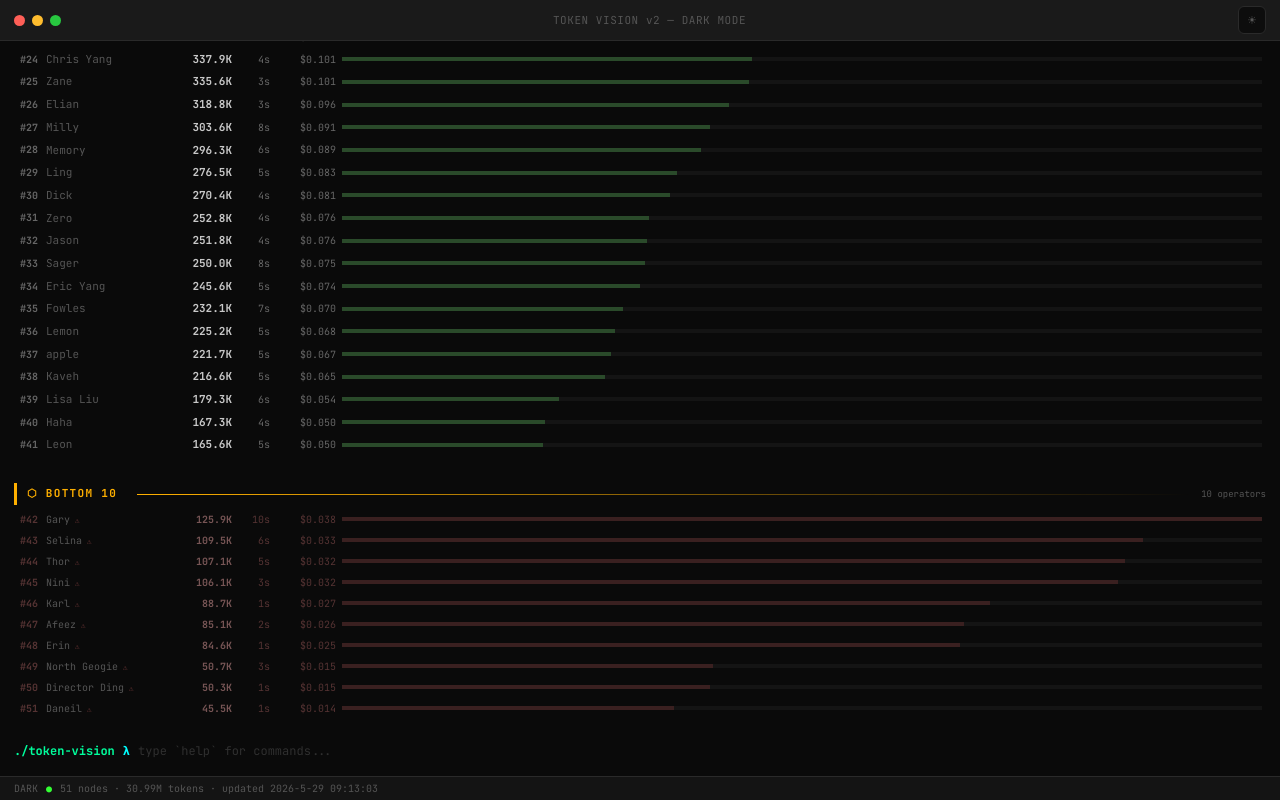
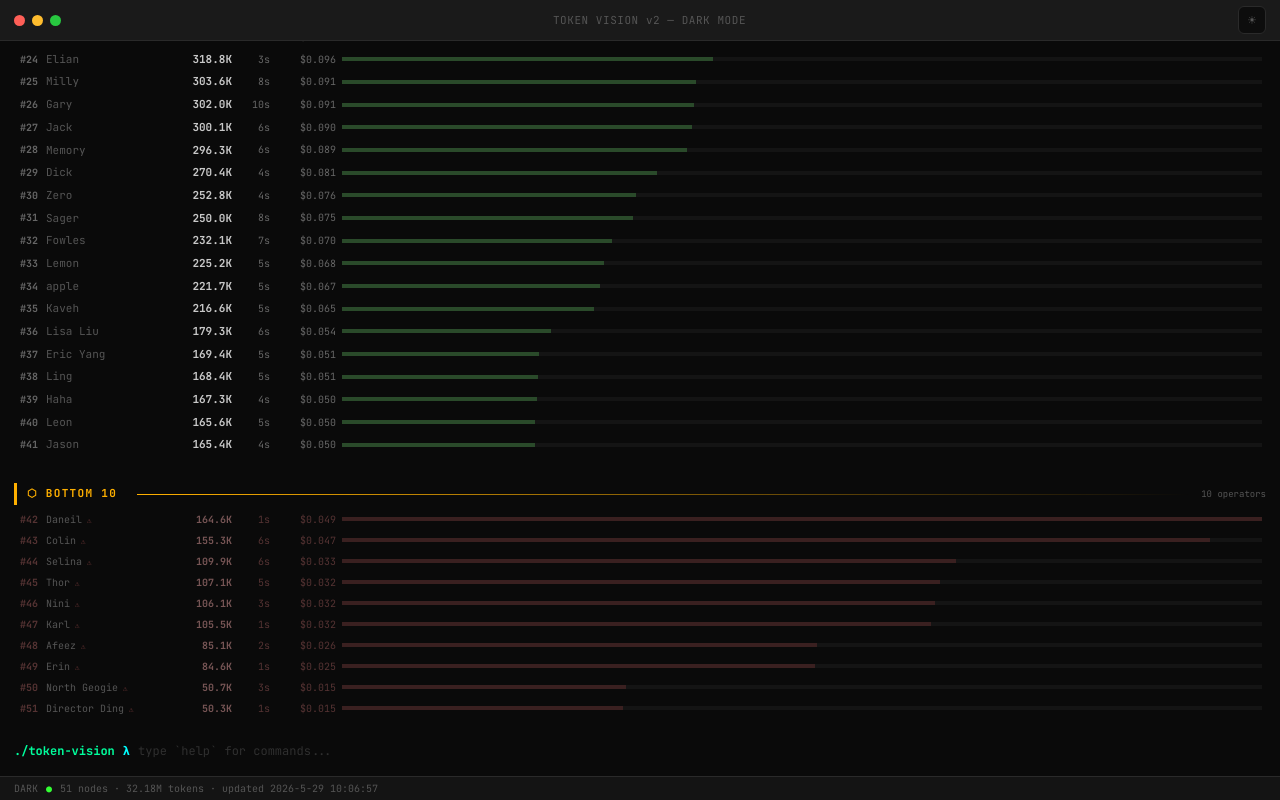
Before and after one commit to gengxiankun/token-vision, a Next.js app: page /token-vision/ in a window 1280 px wide. Built offline with nearby package versions, Linux system fonts and the light colour scheme.

Commit message:
chore: sync daily-optimize-report data to token-vision

```diff
--- a/public/data/data.json
+++ b/public/data/data.json
@@ -1,179 +1,179 @@
 {
-  "updatedAt": "2026-05-29T09:13:03.000Z",
+  "updatedAt": "2026-05-29T10:06:57.000Z",
   "dataSource": "daily-optimize-report",
   "stats": {
     "totalPeople": 51,
-    "totalTokens": 30987906,
-    "totalCost": 9.296372,
-    "totalSessions": 744,
-    "avgTokensPerPerson": 607606,
-    "avgCostPerPerson": 0.182282,
-    "avgSessionsPerPerson": 14.6
+    "totalTokens": 32178817,
+    "totalCost": 9.653645,
+    "totalSessions": 762,
+    "avgTokensPerPerson": 630957,
+    "avgCostPerPerson": 0.189287,
+    "avgSessionsPerPerson": 14.9
   },
   "top5": [
     {
       "rank": 1,
       "name": "Laura",
-      "totalTokens": 7540263,
-      "cost": 2.262079,
-      "sessions": 151,
-      "sources": 16,
-      "updatedAt": "2026-05-29T09:13:03.000Z"
+      "totalTokens": 7554695,
+      "cost": 2.266408,
+      "sessions": 152,
+      "sources": 17,
+      "updatedAt": "2026-05-29T10:06:57.000Z"
     },
     {
       "rank": 2,
       "name": "卧龙先生 Master.Wolong",
-      "totalTokens": 2641485,
-      "cost": 0.792445,
+      "totalTokens": 2674828,
+      "cost": 0.802448,
       "sessions": 104,
       "sources": 3,
-      "updatedAt": "2026-05-29T09:13:03.000Z"
+      "updatedAt": "2026-05-29T10:06:57.000Z"
     },
     {
       "rank": 3,
-      "name": "Garmin",
-      "totalTokens": 1514542,
-      "cost": 0.454363,
-      "sessions": 40,
-      "sources": 3,
-      "updatedAt": "2026-05-29T09:13:03.000Z"
+      "name": "Chelsa",
+      "totalTokens": 1764188,
+      "cost": 0.529256,
+      "sessions": 29,
+      "sources": 4,
+      "updatedAt": "2026-05-29T10:06:57.000Z"
     },
     {
       "rank": 4,
-      "name": "Elias Voss",
-      "totalTokens": 1292384,
-      "cost": 0.387715,
-      "sessions": 21,
-      "sources": 7,
-      "updatedAt": "2026-05-29T09:13:03.000Z"
+      "name": "Garmin",
+      "totalTokens": 1621953,
+      "cost": 0.486586,
+      "sessions": 40,
+      "sources": 3,
+      "updatedAt": "2026-05-29T10:06:57.000Z"
     },
     {
       "rank": 5,
-      "name": "Begger",
-      "totalTokens": 1238166,
-      "cost": 0.37145,
-      "sessions": 34,
-      "sources": 13,
-      "updatedAt": "2026-05-29T09:13:03.000Z"
+      "name": "Elias Voss",
+      "totalTokens": 1310399,
+      "cost": 0.39312,
+      "sessions": 22,
+      "sources": 8,
+      "updatedAt": "2026-05-29T10:06:57.000Z"
     }
   ],
   "ranking": [
     {
       "rank": 1,
       "name": "Laura",
-      "totalTokens": 7540263,
-      "cost": 2.262079,
-      "sessions": 151,
-      "sources": 16,
-      "updatedAt": "2026-05-29T09:13:03.000Z"
+      "totalTokens": 7554695,
+      "cost": 2.266408,
+      "sessions": 152,
+      "sources": 17,
+      "updatedAt": "2026-05-29T10:06:57.000Z"
     },
     {
       "rank": 2,
       "name": "卧龙先生 Master.Wolong",
-      "totalTokens": 2641485,
-      "cost": 0.792445,
+      "totalTokens": 2674828,
+      "cost": 0.802448,
       "sessions": 104,
       "sources": 3,
-      "updatedAt": "2026-05-29T09:13:03.000Z"
+      "updatedAt": "2026-05-29T10:06:57.000Z"
     },
     {
       "rank": 3,
-      "name": "Garmin",
-      "totalTokens": 1514542,
-      "cost": 0.454363,
-      "sessions": 40,
-      "sources": 3,
-      "updatedAt": "2026-05-29T09:13:03.000Z"
+      "name": "Chelsa",
+      "totalTokens": 1764188,
+      "cost": 0.529256,
+      "sessions": 29,
+      "sources": 4,
+      "updatedAt": "2026-05-29T10:06:57.000Z"
     },
     {
       "rank": 4,
-      "name": "Elias Voss",
-      "totalTokens": 1292384,
-      "cost": 0.387715,
-      "sessions": 21,
-      "sources": 7,
-      "updatedAt": "2026-05-29T09:13:03.000Z"
+      "name": "Garmin",
+      "totalTokens": 1621953,
+      "cost": 0.486586,
+      "sessions": 40,
+      "sources": 3,
+      "updatedAt": "2026-05-29T10:06:57.000Z"
     },
     {
       "rank": 5,
+      "name": "Elias Voss",
+      "totalTokens": 1310399,
+      "cost": 0.39312,
+      "sessions": 22,
+      "sources": 8,
+      "updatedAt": "2026-05-29T10:06:57.000Z"
+    },
+    {
+      "rank": 6,
       "name": "Begger",
       "totalTokens": 1238166,
       "cost": 0.37145,
       "sessions": 34,
       "sources": 13,
-      "updatedAt": "2026-05-29T09:13:03.000Z"
+      "updatedAt": "2026-05-29T10:06:57.000Z"
     },
     {
-      "rank": 6,
+      "rank": 7,
       "name": "49276",
       "totalTokens": 1173923,
       "cost": 0.352177,
       "sessions": 22,
       "sources": 6,
-      "updatedAt": "2026-05-29T09:13:03.000Z"
+      "updatedAt": "2026-05-29T10:06:57.000Z"
     },
     {
-      "rank": 7,
+      "rank": 8,
       "name": "CW",
       "totalTokens": 1122301,
       "cost": 0.33669,
       "sessions": 31,
       "sources": 4,
-      "updatedAt": "2026-05-29T09:13:03.000Z"
-    },
-    {
-      "rank": 8,
-      "name": "Chacha",
-      "totalTokens": 1032582,
-      "cost": 0.309775,
-      "sessions": 21,
-      "sources": 2,
-      "updatedAt": "2026-05-29T09:13:03.000Z"
+      "updatedAt": "2026-05-29T10:06:57.000Z"
     },
     {
       "rank": 9,
-      "name": "Arlo",
-      "totalTokens": 924362,
-      "cost": 0.277309,
-      "sessions": 33,
-      "sources": 19,
-      "updatedAt": "2026-05-29T09:13:03.000Z"
+      "name": "Chacha",
+      "totalTokens": 1073426,
+      "cost": 0.322028,
+      "sessions": 22,
+      "sources": 2,
+      "updatedAt": "2026-05-29T10:06:57.000Z"
     },
     {
       "rank": 10,
-      "name": "Sony",
-      "totalTokens": 807702,
-      "cost": 0.242311,
-      "sessions": 18,
-      "sources": 3,
-      "updatedAt": "2026-05-29T09:13:03.000Z"
+      "name": "Arlo",
+      "totalTokens": 963284,
+      "cost": 0.288985,
+      "sessions": 35,
+      "sources": 20,
+      "updatedAt": "2026-05-29T10:06:57.000Z"
     },
     {
       "rank": 11,
+      "name": "Sony",
+      "totalTokens": 789949,
+      "cost": 0.236985,
+      "sessions": 18,
+      "sources": 3,
+      "updatedAt": "2026-05-29T10:06:57.000Z"
+    },
+    {
+      "rank": 12,
       "name": "Yeti",
       "totalTokens": 758684,
       "cost": 0.227605,
       "sessions": 14,
       "sources": 2,
-      "updatedAt": "2026-05-29T09:13:03.000Z"
+      "updatedAt": "2026-05-29T10:06:57.000Z"
     },
     {
-      "rank": 12,
+      "rank": 13,
       "name": "Tom",
       "totalTokens": 636023,
       "cost": 0.190807,
       "sessions": 10,
       "sources": 1,
-      "updatedAt": "2026-05-29T09:13:03.000Z"
-    },
-    {
-      "rank": 13,
-      "name": "Chelsa",
-      "totalTokens": 560608,
-      "cost": 0.168182,
-      "sessions": 17,
-      "sources": 4,
-      "updatedAt": "2026-05-29T09:13:03.000Z"
+      "updatedAt": "2026-05-29T10:06:57.000Z"
     },
     {
       "rank": 14,
@@ -182,16 +182,16 @@
       "cost": 0.156746,
       "sessions": 11,
       "sources": 3,
-      "updatedAt": "2026-05-29T09:13:03.000Z"
+      "updatedAt": "2026-05-29T10:06:57.000Z"
     },
     {
       "rank": 15,
       "name": "Stuart",
-      "totalTokens": 485123,
-      "cost": 0.145537,
+      "totalTokens": 477934,
+      "cost": 0.14338,
       "sessions": 10,
       "sources": 1,
-      "updatedAt": "2026-05-29T09:13:03.000Z"
+      "updatedAt": "2026-05-29T10:06:57.000Z"
     },
     {
       "rank": 16,
@@ -200,7 +200,7 @@
       "cost": 0.135,
       "sessions": 12,
       "sources": 2,
-      "updatedAt": "2026-05-29T09:13:03.000Z"
+      "updatedAt": "2026-05-29T10:06:57.000Z"
     },
     {
       "rank": 17,
@@ -209,7 +209,7 @@
       "cost": 0.134804,
       "sessions": 15,
       "sources": 3,
-      "updatedAt": "2026-05-29T09:13:03.000Z"
+      "updatedAt": "2026-05-29T10:06:57.000Z"
     },
     {
       "rank": 18,
@@ -218,88 +218,88 @@
       "cost": 0.134351,
       "sessions": 11,
       "sources": 4,
-      "updatedAt": "2026-05-29T09:13:03.000Z"
+      "updatedAt": "2026-05-29T10:06:57.000Z"
     },
     {
       "rank": 19,
-      "name": "Jack",
-      "totalTokens": 428769,
-      "cost": 0.128631,
-      "sessions": 6,
+      "name": "Seven",
+      "totalTokens": 437853,
+      "cost": 0.131356,
+      "sessions": 13,
       "sources": 1,
-      "updatedAt": "2026-05-29T09:13:03.000Z"
+      "updatedAt": "2026-05-29T10:06:57.000Z"
     },
     {
       "rank": 20,
-      "name": "Seven",
-      "totalTokens": 418341,
-      "cost": 0.125502,
-      "sessions": 13,
-      "sources": 1,
-      "updatedAt": "2026-05-29T09:13:03.000Z"
+      "name": "Quentin",
+      "totalTokens": 420101,
+      "cost": 0.12603,
+      "sessions": 17,
+      "sources": 11,
+      "updatedAt": "2026-05-29T10:06:57.000Z"
     },
     {
       "rank": 21,
-      "name": "Quentin",
-      "totalTokens": 401650,
-      "cost": 0.120495,
-      "sessions": 16,
-      "sources": 10,
-      "updatedAt": "2026-05-29T09:13:03.000Z"
-    },
-    {
-      "rank": 22,
       "name": "Jiang",
       "totalTokens": 393613,
       "cost": 0.118084,
       "sessions": 4,
       "sources": 3,
-      "updatedAt": "2026-05-29T09:13:03.000Z"
+      "updatedAt": "2026-05-29T10:06:57.000Z"
     },
     {
-      "rank": 23,
-      "name": "Colin",
-      "totalTokens": 347061,
-      "cost": 0.104118,
-      "sessions": 6,
-      "sources": 2,
-      "updatedAt": "2026-05-29T09:13:03.000Z"
-    },
-    {
-      "rank": 24,
+      "rank": 22,
       "name": "Chris Yang",
       "totalTokens": 337913,
       "cost": 0.101374,
       "sessions": 4,
       "sources": 1,
-      "updatedAt": "2026-05-29T09:13:03.000Z"
+      "updatedAt": "2026-05-29T10:06:57.000Z"
     },
     {
-      "rank": 25,
+      "rank": 23,
       "name": "Zane",
       "totalTokens": 335561,
       "cost": 0.100668,
       "sessions": 3,
       "sources": 2,
-      "updatedAt": "2026-05-29T09:13:03.000Z"
+      "updatedAt": "2026-05-29T10:06:57.000Z"
     },
     {
-      "rank": 26,
+      "rank": 24,
       "name": "Elian",
       "totalTokens": 318762,
       "cost": 0.095629,
       "sessions": 3,
       "sources": 1,
-      "updatedAt": "2026-05-29T09:13:03.000Z"
+      "updatedAt": "2026-05-29T10:06:57.000Z"
     },
     {
-      "rank": 27,
+      "rank": 25,
       "name": "Milly",
       "totalTokens": 303638,
       "cost": 0.091091,
       "sessions": 8,
       "sources": 2,
-      "updatedAt": "2026-05-29T09:13:03.000Z"
+      "updatedAt": "2026-05-29T10:06:57.000Z"
+    },
+    {
+      "rank": 26,
+      "name": "Gary",
+      "totalTokens": 301970,
+      "cost": 0.090591,
+      "sessions": 10,
+      "sources": 1,
+      "updatedAt": "2026-05-29T10:06:57.000Z"
+    },
+    {
+      "rank": 27,
+      "name": "Jack",
+      "totalTokens": 300123,
+      "cost": 0.090037,
+      "sessions": 6,
+      "sources": 1,
+      "updatedAt": "2026-05-29T10:06:57.000Z"
     },
     {
       "rank": 28,
@@ -308,214 +308,214 @@
       "cost": 0.088902,
       "sessions": 6,
       "sources": 1,
-      "updatedAt": "2026-05-29T09:13:03.000Z"
+      "updatedAt": "2026-05-29T10:06:57.000Z"
     },
     {
       "rank": 29,
-      "name": "Ling",
-      "totalTokens": 276500,
-      "cost": 0.08295,
-      "sessions": 5,
-      "sources": 2,
-      "updatedAt": "2026-05-29T09:13:03.000Z"
-    },
-    {
-      "rank": 30,
       "name": "Dick",
       "totalTokens": 270381,
       "cost": 0.081114,
       "sessions": 4,
       "sources": 2,
-      "updatedAt": "2026-05-29T09:13:03.000Z"
+      "updatedAt": "2026-05-29T10:06:57.000Z"
     },
     {
-      "rank": 31,
+      "rank": 30,
       "name": "Zero",
       "totalTokens": 252775,
       "cost": 0.075832,
       "sessions": 4,
       "sources": 1,
-      "updatedAt": "2026-05-29T09:13:03.000Z"
+      "updatedAt": "2026-05-29T10:06:57.000Z"
     },
     {
-      "rank": 32,
-      "name": "Jason",
-      "totalTokens": 251751,
-      "cost": 0.075525,
-      "sessions": 4,
-      "sources": 1,
-      "updatedAt": "2026-05-29T09:13:03.000Z"
-    },
-    {
-      "rank": 33,
+      "rank": 31,
       "name": "Sager",
       "totalTokens": 250000,
       "cost": 0.075,
       "sessions": 8,
       "sources": 1,
-      "updatedAt": "2026-05-29T09:13:03.000Z"
+      "updatedAt": "2026-05-29T10:06:57.000Z"
     },
     {
-      "rank": 34,
-      "name": "Eric Yang",
-      "totalTokens": 245635,
-      "cost": 0.07369,
-      "sessions": 5,
-      "sources": 3,
-      "updatedAt": "2026-05-29T09:13:03.000Z"
-    },
-    {
-      "rank": 35,
+      "rank": 32,
       "name": "Fowles",
       "totalTokens": 232137,
       "cost": 0.069641,
       "sessions": 7,
       "sources": 1,
-      "updatedAt": "2026-05-29T09:13:03.000Z"
+      "updatedAt": "2026-05-29T10:06:57.000Z"
     },
     {
-      "rank": 36,
+      "rank": 33,
       "name": "Lemon",
       "totalTokens": 225210,
       "cost": 0.067563,
       "sessions": 5,
       "sources": 2,
-      "updatedAt": "2026-05-29T09:13:03.000Z"
+      "updatedAt": "2026-05-29T10:06:57.000Z"
     },
     {
-      "rank": 37,
+      "rank": 34,
       "name": "apple",
       "totalTokens": 221722,
       "cost": 0.066517,
       "sessions": 5,
       "sources": 2,
-      "updatedAt": "2026-05-29T09:13:03.000Z"
+      "updatedAt": "2026-05-29T10:06:57.000Z"
     },
     {
-      "rank": 38,
+      "rank": 35,
       "name": "Kaveh",
       "totalTokens": 216627,
       "cost": 0.064988,
       "sessions": 5,
       "sources": 1,
-      "updatedAt": "2026-05-29T09:13:03.000Z"
+      "updatedAt": "2026-05-29T10:06:57.000Z"
     },
     {
-      "rank": 39,
+      "rank": 36,
       "name": "Lisa Liu",
       "totalTokens": 179275,
       "cost": 0.053782,
       "sessions": 6,
       "sources": 2,
-      "updatedAt": "2026-05-29T09:13:03.000Z"
+      "updatedAt": "2026-05-29T10:06:57.000Z"
     },
     {
-      "rank": 40,
+      "rank": 37,
+      "name": "Eric Yang",
+      "totalTokens": 169368,
+      "cost": 0.05081,
+      "sessions": 5,
+      "sources": 3,
+      "updatedAt": "2026-05-29T10:06:57.000Z"
+    },
+    {
+      "rank": 38,
+      "name": "Ling",
+      "totalTokens": 168428,
+      "cost": 0.050528,
+      "sessions": 5,
+      "sources": 2,
+      "updatedAt": "2026-05-29T10:06:57.000Z"
+    },
+    {
+      "rank": 39,
       "name": "Haha",
       "totalTokens": 167328,
       "cost": 0.050198,
       "sessions": 4,
       "sources": 1,
-      "updatedAt": "2026-05-29T09:13:03.000Z"
+      "updatedAt": "2026-05-29T10:06:57.000Z"
     },
     {
-      "rank": 41,
+      "rank": 40,
       "name": "Leon",
       "totalTokens": 165601,
       "cost": 0.04968,
       "sessions": 5,
       "sources": 2,
-      "updatedAt": "2026-05-29T09:13:03.000Z"
+      "updatedAt": "2026-05-29T10:06:57.000Z"
+    },
+    {
+      "rank": 41,
+      "name": "Jason",
+      "totalTokens": 165399,
+      "cost": 0.04962,
+      "sessions": 4,
+      "sources": 1,
+      "updatedAt": "2026-05-29T10:06:57.000Z"
     },
     {
       "rank": 42,
-      "name": "Gary",
-      "totalTokens": 125885,
-      "cost": 0.037766,
-      "sessions": 10,
+      "name": "Daneil",
+      "totalTokens": 164631,
+      "cost": 0.049389,
+      "sessions": 1,
       "sources": 1,
-      "updatedAt": "2026-05-29T09:13:03.000Z"
+      "updatedAt": "2026-05-29T10:06:57.000Z"
     },
     {
       "rank": 43,
-      "name": "Selina",
-      "totalTokens": 109546,
-      "cost": 0.032864,
+      "name": "Colin",
+      "totalTokens": 155319,
+      "cost": 0.046596,
       "sessions": 6,
       "sources": 2,
-      "updatedAt": "2026-05-29T09:13:03.000Z"
+      "updatedAt": "2026-05-29T10:06:57.000Z"
     },
     {
       "rank": 44,
+      "name": "Selina",
+      "totalTokens": 109913,
+      "cost": 0.032974,
+      "sessions": 6,
+      "sources": 2,
+      "updatedAt": "2026-05-29T10:06:57.000Z"
+    },
+    {
+      "rank": 45,
       "name": "Thor",
       "totalTokens": 107091,
       "cost": 0.032127,
       "sessions": 5,
       "sources": 2,
-      "updatedAt": "2026-05-29T09:13:03.000Z"
+      "updatedAt": "2026-05-29T10:06:57.000Z"
     },
     {
-      "rank": 45,
+      "rank": 46,
       "name": "Nini",
       "totalTokens": 106120,
       "cost": 0.031836,
       "sessions": 3,
       "sources": 2,
-      "updatedAt": "2026-05-29T09:13:03.000Z"
-    },
-    {
-      "rank": 46,
-      "name": "Karl",
-      "totalTokens": 88698,
-      "cost": 0.026609,
-      "sessions": 1,
-      "sources": 1,
-      "updatedAt": "2026-05-29T09:13:03.000Z"
+      "updatedAt": "2026-05-29T10:06:57.000Z"
     },
     {
       "rank": 47,
+      "name": "Karl",
+      "totalTokens": 105487,
+      "cost": 0.031646,
+      "sessions": 1,
+      "sources": 1,
+      "updatedAt": "2026-05-29T10:06:57.000Z"
+    },
+    {
+      "rank": 48,
       "name": "Afeez",
       "totalTokens": 85088,
       "cost": 0.025526,
       "sessions": 2,
       "sources": 2,
-      "updatedAt": "2026-05-29T09:13:03.000Z"
+      "updatedAt": "2026-05-29T10:06:57.000Z"
     },
     {
-      "rank": 48,
+      "rank": 49,
       "name": "Erin",
       "totalTokens": 84561,
       "cost": 0.025368,
       "sessions": 1,
       "sources": 1,
-      "updatedAt": "2026-05-29T09:13:03.000Z"
+      "updatedAt": "2026-05-29T10:06:57.000Z"
     },
     {
-      "rank": 49,
+      "rank": 50,
       "name": "North Geogie",
       "totalTokens": 50749,
       "cost": 0.015225,
       "sessions": 3,
       "sources": 3,
-      "updatedAt": "2026-05-29T09:13:03.000Z"
+      "updatedAt": "2026-05-29T10:06:57.000Z"
     },
     {
-      "rank": 50,
+      "rank": 51,
       "name": "Director Ding",
       "totalTokens": 50307,
       "cost": 0.015092,
       "sessions": 1,
       "sources": 1,
-      "updatedAt": "2026-05-29T09:13:03.000Z"
-    },
-    {
-      "rank": 51,
-      "name": "Daneil",
-      "totalTokens": 45450,
-      "cost": 0.013635,
-      "sessions": 1,
-      "sources": 1,
-      "updatedAt": "2026-05-29T09:13:03.000Z"
+      "updatedAt": "2026-05-29T10:06:57.000Z"
     }
   ]
 }
--- a/src/app/page.tsx
+++ b/src/app/page.tsx
@@ -84,7 +84,23 @@ export default function Home() {
   const [cmdHistory, setCmdHistory] = useState<string[]>([]);
   const [cmdIdx, setCmdIdx] = useState(-1);
   const [input, setInput] = useState('');
-  const [mode, setMode] = useState<'dark' | 'light'>('dark');
+  /* ── Theme: system default + localStorage persistence ── */
+  const getInitialMode = (): 'dark' | 'light' => {
+    if (typeof window !== 'undefined') {
+      const saved = localStorage.getItem('token-vision-theme');
+      if (saved === 'dark' || saved === 'light') return saved;
+      if (window.matchMedia('(prefers-color-scheme: dark)').matches) return 'dark';
+    }
+    return 'dark';
+  };
+  const [mode, setMode] = useState<'dark' | 'light'>(getInitialMode);
+
+  /* ── Persist theme preference ── */
+  useEffect(() => {
+    localStorage.setItem('token-vision-theme', mode);
+  }, [mode]);
+
+  /* ── Boot sequence ── */
   const inputRef = useRef<HTMLInputElement>(null);
   const scrollRef = useRef<HTMLDivElement>(null);
   const [bootDots, setBootDots] = useState('');
```
